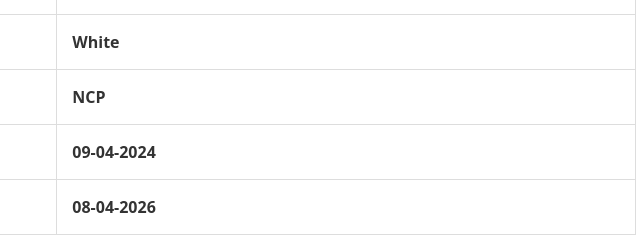
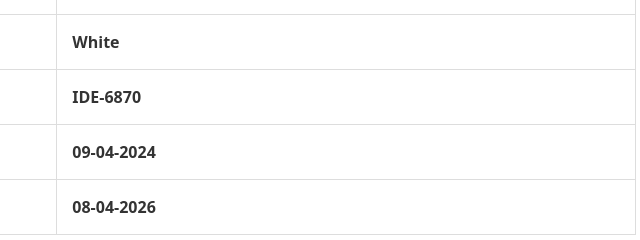
Before and after one commit to Interiorministrypk/Interiorgovpk.site, a plain HTML site: page index.html in a window 1280 px wide. Shown: the part 654-894 px from the top of the page, 562-1202 px from the left. Drawn offline with nearby package versions, Linux system fonts and the light colour scheme.

Commit message:
Update index.html

```diff
--- a/index.html
+++ b/index.html
@@ -171,7 +171,7 @@
 
                 <tr>
                     <th>Registration Number</th>
-                    <th>NCP</th>
+                    <th>IDE-6870</th>
                 </tr>
                 <tr>
                     <th>Permit Issue Date</th>
```
